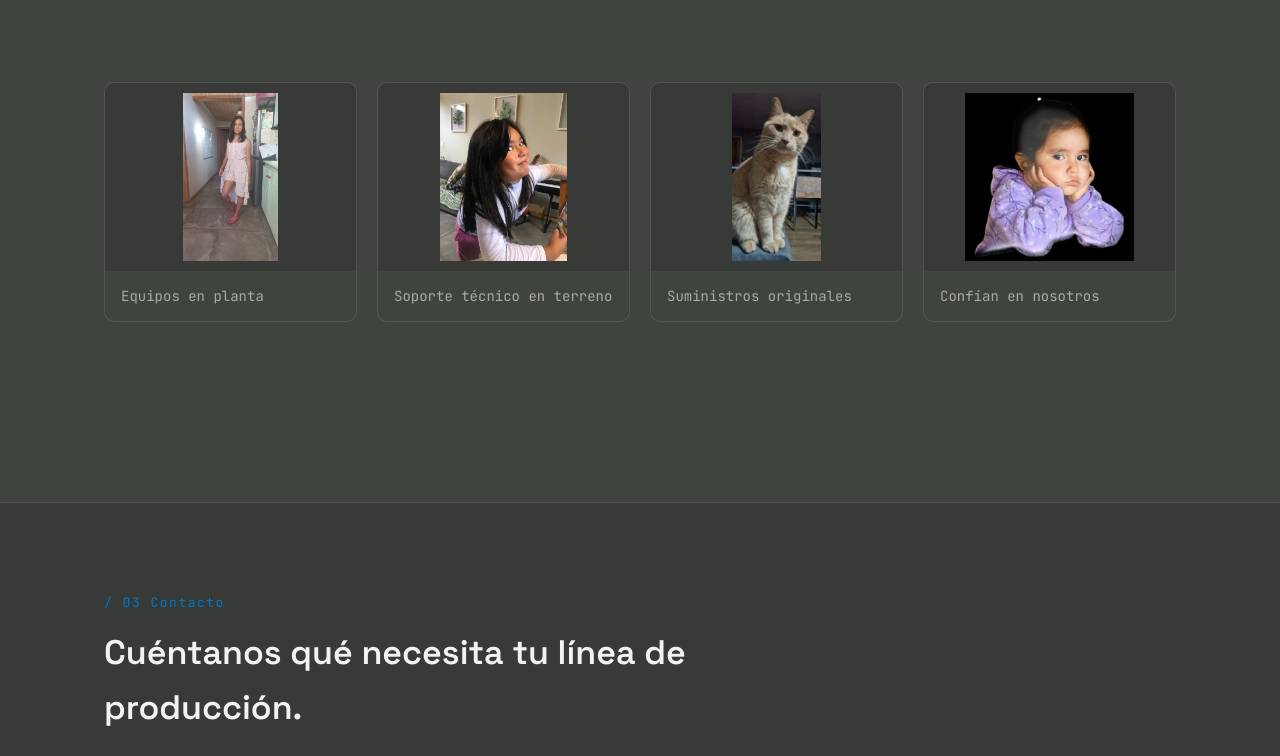
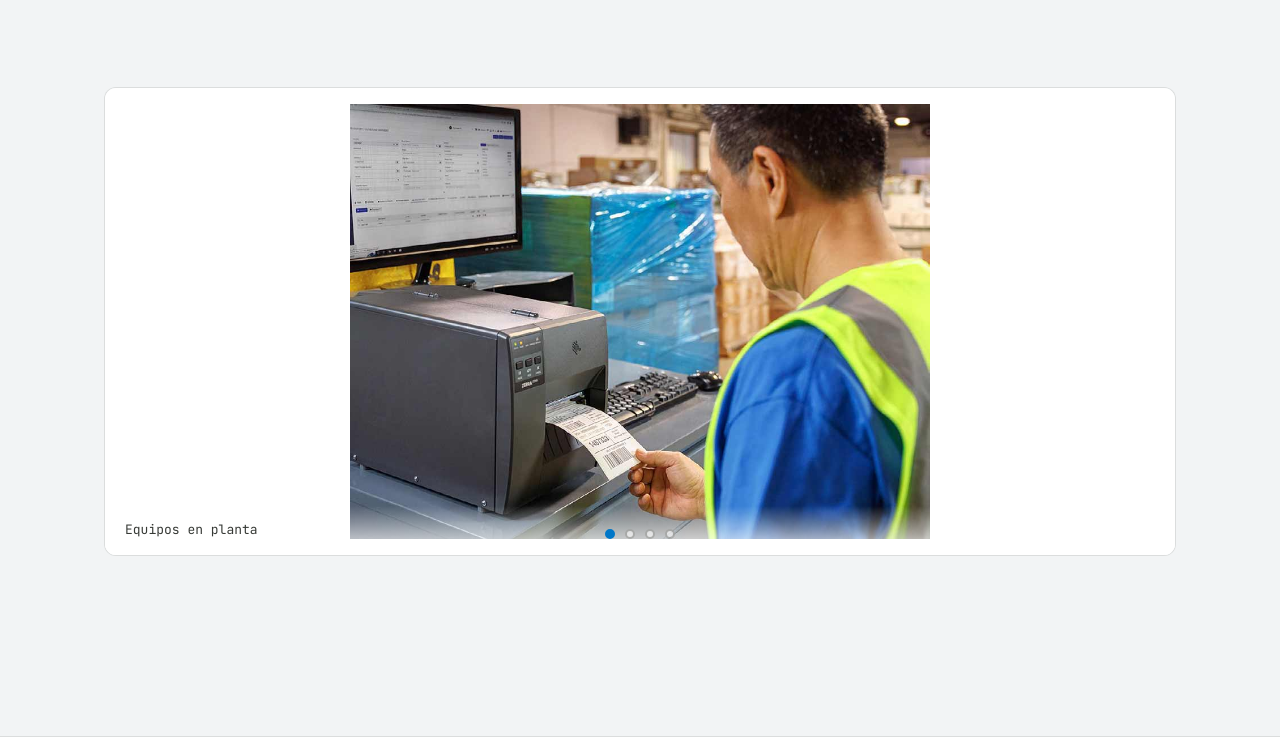
Before and after one commit to andylgonza-lab/Codingbase, a plain HTML site: page index.html in a window 1280 px wide. Shown: the part 1844-2600 px from the top of the page. Drawn offline with Linux system fonts and the light colour scheme.

Commit message:
cambio color de fondo y logo

```diff
--- a/index.html
+++ b/index.html
@@ -13,7 +13,7 @@
 
 <header class="nav" id="nav">
   <div class="nav-inner">
-    <a href="#" class="logo">CODING<span>BASE</span></a>
+    <a href="#" class="logo"><img src="assets/img/logo2.png" alt="CodingBase — Suministros, Codificación, Equipos"></a>
     <button class="hamburger" id="hamburger" aria-label="Abrir menú" aria-expanded="false" aria-controls="nav-links">
       <span></span><span></span><span></span>
     </button>
@@ -74,23 +74,31 @@
     <div class="stat"><span class="stat-num">100%</span><span class="stat-label">trazabilidad de lote</span></div>
     <div class="stat"><span class="stat-num">RM</span><span class="stat-label">cobertura Santiago y regiones</span></div>
   </div>
-  <div class="grid-4 img-grid">
-    <figure class="img-card">
-      <img src="assets/img/mati.jpg" alt="Equipos de codificación instalados en línea de producción">
+  <div class="slideshow" id="slideshow">
+    <div class="slide-stage">
+      <figure class="slide is-active">
+        <img src="assets/img/1.jpg" alt="Equipos de codificación instalados en línea de producción">
         <figcaption>Equipos en planta</figcaption>
       </figure>
-    <figure class="img-card">
-      <img src="assets/img/Yomi.jpg" alt="Técnico de CodingBase en terreno">
+      <figure class="slide">
+        <img src="assets/img/3.jpg" alt="Técnico de CodingBase en terreno">
         <figcaption>Soporte técnico en terreno</figcaption>
       </figure>
-    <figure class="img-card">
-      <img src="assets/img/Orus.jpg" alt="Consumibles e insumos originales">
+      <figure class="slide">
+        <img src="assets/img/par.jpg" alt="Consumibles e insumos originales">
         <figcaption>Suministros originales</figcaption>
       </figure>
-    <figure class="img-card">
+      <figure class="slide">
         <img src="assets/img/yomii.jpg" alt="Clientes de CodingBase en distintas industrias">
         <figcaption>Confían en nosotros</figcaption>
       </figure>
+      <div class="slide-progress" id="slide-progress">
+        <button class="progress-seg" type="button" data-index="0" aria-label="Ver imagen 1"></button>
+        <button class="progress-seg" type="button" data-index="1" aria-label="Ver imagen 2"></button>
+        <button class="progress-seg" type="button" data-index="2" aria-label="Ver imagen 3"></button>
+        <button class="progress-seg" type="button" data-index="3" aria-label="Ver imagen 4"></button>
+      </div>
+    </div>
   </div>
 </section>
 
--- a/script.js
+++ b/script.js
@@ -51,10 +51,10 @@
       const size = 1.2 + closeness * 2.6;
       ctx.beginPath();
       ctx.arc(p.x, p.y, size, 0, Math.PI * 2);
-      // Cerca del cursor: celeste P-2995 C. Lejos: gris neutro sobre el grafito.
+      // Cerca del cursor: azul P-3005 C. Lejos: gris grafito muy suave sobre el blanco.
       ctx.fillStyle = closeness > 0.04
-        ? `rgba(0,169,224,${0.25 + closeness * 0.7})`
-        : 'rgba(167,171,165,0.16)';
+        ? `rgba(0,119,200,${0.3 + closeness * 0.6})`
+        : 'rgba(55,58,54,0.10)';
       ctx.fill();
     }
     requestAnimationFrame(draw);
@@ -63,6 +63,32 @@
   window.addEventListener('resize', resize);
   resize();
   draw();
+})();
+
+// --- Slideshow con puntos indicadores ("Por qué CodingBase") ---
+(function initSlideshow() {
+  const root = document.getElementById('slideshow');
+  if (!root) return;
+
+  const slides = Array.from(root.querySelectorAll('.slide'));
+  const segments = Array.from(root.querySelectorAll('.progress-seg'));
+  const DURATION = 7000; // ms por imagen, igual que la referencia
+  let current = 0;
+  let timer = null;
+
+  function goTo(index) {
+    clearTimeout(timer);
+    current = (index + slides.length) % slides.length;
+    slides.forEach((s, i) => s.classList.toggle('is-active', i === current));
+    segments.forEach((seg, i) => seg.classList.toggle('is-active', i === current));
+    timer = setTimeout(() => goTo(current + 1), DURATION);
+  }
+
+  segments.forEach((seg) => {
+    seg.addEventListener('click', () => goTo(Number(seg.dataset.index)));
+  });
+
+  goTo(0);
 })();
 
 // --- Menú hamburguesa (mobile) ---
@@ -88,8 +114,8 @@ navLinks.querySelectorAll('a').forEach(link => {
 // Edita este array con los nombres reales de tus clientes.
 // Se duplica automáticamente para que el desplazamiento sea continuo (sin corte visible).
 const clientes = [
-  'MAESTRO SHIFU', 'Industrias SHIFU', 'Grupo DOMI', 'Delta Alimentos',
-  'Manufactura MATI', 'ANDY Envases', 'CAROLINA Logístic', 'Theta Bebidas'
+  'Empresa Alfa', 'Industrias Beta', 'Grupo Gamma', 'Delta Alimentos',
+  'Manufactura Épsilon', 'Zeta Envases', 'Eta Logística', 'Theta Bebidas'
 ];
 
 (function buildMarquee() {
--- a/style.css
+++ b/style.css
@@ -1,12 +1,12 @@
 :root{
   /* Paleta oficial CodingBase (Pantone tomado de la tarjeta de presentación) */
-  --bg: #373a36;           /* P-447 C — Grafito */
-  --panel: #40443f;        /* Grafito, un tono más claro para tarjetas/paneles */
-  --text: #f2f3f1;
-  --text-secondary: #a7aba5;
-  --accent: #0077c8;       /* P-3005 C — Azul principal */
-  --accent-light: #00a9e0; /* P-2995 C — Celeste */
-  --border: rgba(255,255,255,0.09);
+  --bg: #ffffff;
+  --panel: #f2f4f5;         /* gris muy claro para paneles/tarjetas */
+  --text: #373a36;          /* P-447 C — Grafito, ahora como texto principal */
+  --text-secondary: #6c716c;
+  --accent: #0077c8;        /* P-3005 C — Azul principal */
+  --accent-light: #00a9e0;  /* P-2995 C — Celeste */
+  --border: rgba(55,58,54,0.12);
   --font-display: 'Space Grotesk', sans-serif;
   --font-body: 'Inter', sans-serif;
   --font-mono: 'JetBrains Mono', monospace;
@@ -29,7 +29,7 @@ a{ color: inherit; text-decoration: none; }
 /* Nav */
 .nav{
   position: sticky; top: 0; z-index: 50;
-  background: rgba(55,58,54,0.9);
+  background: rgba(255,255,255,0.92);
   backdrop-filter: blur(8px);
   border-bottom: 1px solid var(--border);
 }
@@ -40,10 +40,9 @@ a{ color: inherit; text-decoration: none; }
 .nav-inner{
   max-width: 1120px; margin: 0 auto;
   display: flex; align-items: center; justify-content: space-between;
-  padding: 18px 24px;
+  padding: 14px 24px;
 }
-.logo{ font-family: var(--font-display); font-weight: 600; font-size: 18px; letter-spacing: 0.5px; }
-.logo span{ color: var(--accent); }
+.logo img{ height: 54px; display: block; }
 .nav-links{ display: flex; align-items: center; gap: 28px; font-size: 14px; color: var(--text-secondary); }
 .nav-links a:hover{ color: var(--text); }
 .nav-cta{
@@ -99,7 +98,6 @@ a{ color: inherit; text-decoration: none; }
   display: flex; align-items: center; gap: 36px; width: max-content;
   animation: marquee 32s linear infinite;
 }
-.marquee-banner:hover .marquee-track{ animation-play-state: paused; }
 .marquee-item{
   font-family: var(--font-mono); font-size: 14px; letter-spacing: 1px;
   text-transform: uppercase; color: var(--text-secondary); white-space: nowrap;
@@ -121,6 +119,12 @@ a{ color: inherit; text-decoration: none; }
 .card{
   background: var(--panel); border: 1px solid var(--border); border-radius: 10px;
   padding: 28px; position: relative;
+  transition: transform 0.25s ease, box-shadow 0.25s ease, border-color 0.25s ease;
+}
+.card:hover{
+  transform: translateY(-8px);
+  border-color: rgba(0,119,200,0.35);
+  box-shadow: 0 16px 34px rgba(0,119,200,0.22), 0 0 20px 10px rgba(0,119,200,0.12);
 }
 .card-index{ font-family: var(--font-mono); color: var(--accent); font-size: 13px; }
 .card h3{ font-family: var(--font-display); font-size: 20px; margin: 14px 0 10px; }
@@ -131,17 +135,43 @@ a{ color: inherit; text-decoration: none; }
 .stat-num{ display: block; font-family: var(--font-display); font-size: 36px; color: var(--accent-light); }
 .stat-label{ display: block; color: var(--text-secondary); font-size: 13px; margin-top: 6px; }
 
-.img-grid{ padding: 0 24px 90px; gap: 20px; }
-.img-card{
-  border-radius: 10px; overflow: hidden; border: 1px solid var(--border);
-  background: var(--panel);
+/* Slideshow con puntos indicadores (sección "Por qué CodingBase") */
+.slideshow{ padding: 0 24px 90px; }
+
+.slide-stage{
+  position: relative; width: 100%; aspect-ratio: 16 / 7; border-radius: 12px;
+  overflow: hidden; background: var(--panel); border: 1px solid var(--border);
 }
-.img-card img{
-  width: 100%; aspect-ratio: 4 / 3; object-fit: contain; object-position: center;
-  display: block; background: var(--bg); padding: 10px;
+.slide{
+  position: absolute; inset: 0; opacity: 0; transition: opacity 0.6s ease;
 }
-.img-card figcaption{
-  padding: 14px 16px; font-size: 14px; color: var(--text-secondary); font-family: var(--font-mono);
+.slide.is-active{ opacity: 1; }
+.slide img{
+  width: 100%; height: 100%; object-fit: contain; object-position: center;
+  padding: 16px; background: var(--bg);
+}
+.slide figcaption{
+  position: absolute; left: 0; right: 0; bottom: 0;
+  padding: 14px 20px; font-family: var(--font-mono); font-size: 13px;
+  color: var(--text); background: linear-gradient(0deg, rgba(255,255,255,0.92), rgba(255,255,255,0));
+}
+
+.slide-progress{
+  position: absolute; left: 50%; bottom: 16px; transform: translateX(-50%);
+  display: flex; gap: 10px; z-index: 5;
+}
+.progress-seg{
+  width: 10px; height: 10px; border-radius: 50%;
+  border: 2px solid rgba(55,58,54,0.35); background: rgba(255,255,255,0.6);
+  padding: 0; cursor: pointer; transition: background 0.2s ease, border-color 0.2s ease, transform 0.2s ease;
+}
+.progress-seg:hover{ transform: scale(1.15); }
+.progress-seg.is-active{
+  background: var(--accent); border-color: var(--accent);
+}
+
+@media (max-width: 640px){
+  .slide-stage{ aspect-ratio: 4 / 3; }
 }
 
 /* Contact */
@@ -168,29 +198,29 @@ a{ color: inherit; text-decoration: none; }
 
 /* Botones flotantes */
 .float-btn{
-  position: fixed; right: 24px; width: 52px; height: 52px; border-radius: 50%;
+  position: fixed; width: 52px; height: 52px; border-radius: 50%;
   display: flex; align-items: center; justify-content: center;
-  box-shadow: 0 6px 18px rgba(0,0,0,0.35);
+  box-shadow: 0 6px 18px rgba(55,58,54,0.22);
   border: none; cursor: pointer; z-index: 60;
   transition: transform 0.15s ease, opacity 0.2s ease;
 }
 .float-btn:hover{ transform: translateY(-2px); }
 
 .whatsapp-btn{
-  bottom: 24px; background: #25D366; color: #ffffff;
+  left: 24px; bottom: 24px; background: #25D366; color: #ffffff;
 }
 
 .top-btn{
-  bottom: 88px; background: var(--panel); color: var(--text);
+  right: 24px; bottom: 24px; background: var(--panel); color: var(--text);
   border: 1px solid var(--border);
   opacity: 0; pointer-events: none; transform: translateY(8px);
 }
 .top-btn.visible{ opacity: 1; pointer-events: auto; transform: translateY(0); }
 
 @media (max-width: 480px){
-  .float-btn{ right: 16px; width: 46px; height: 46px; }
-  .whatsapp-btn{ bottom: 16px; }
-  .top-btn{ bottom: 72px; }
+  .float-btn{ width: 46px; height: 46px; }
+  .whatsapp-btn{ left: 16px; bottom: 16px; }
+  .top-btn{ right: 16px; bottom: 16px; }
 }
 
 @media (max-width: 720px){
```
Also changed, not shown: assets/img/1.jpg (added), assets/img/3.jpg (added), assets/img/logo.jpeg (renamed from assets/logo.jpeg), assets/img/logo.png (added), assets/img/logo2.png (added), assets/img/par.jpg (added), 1 other file. Lines whose indentation alone changed are shown as unchanged.
